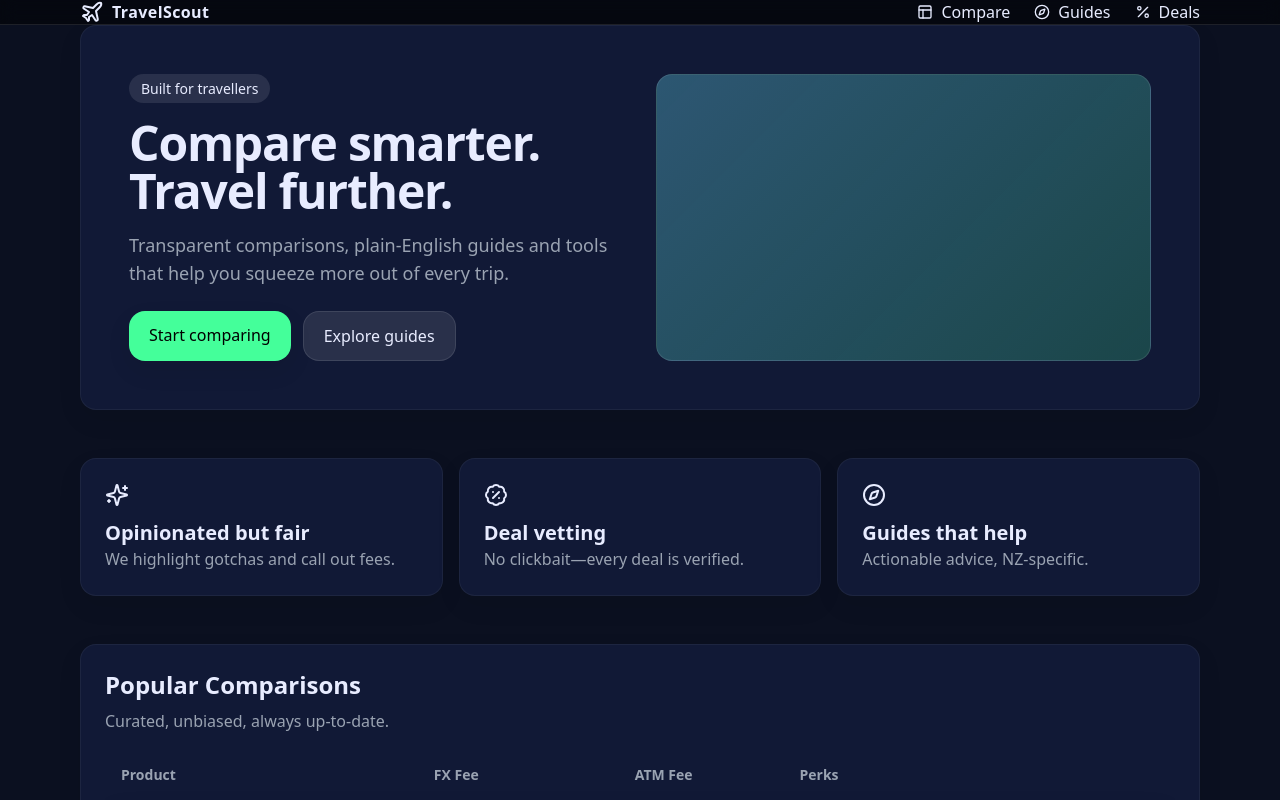
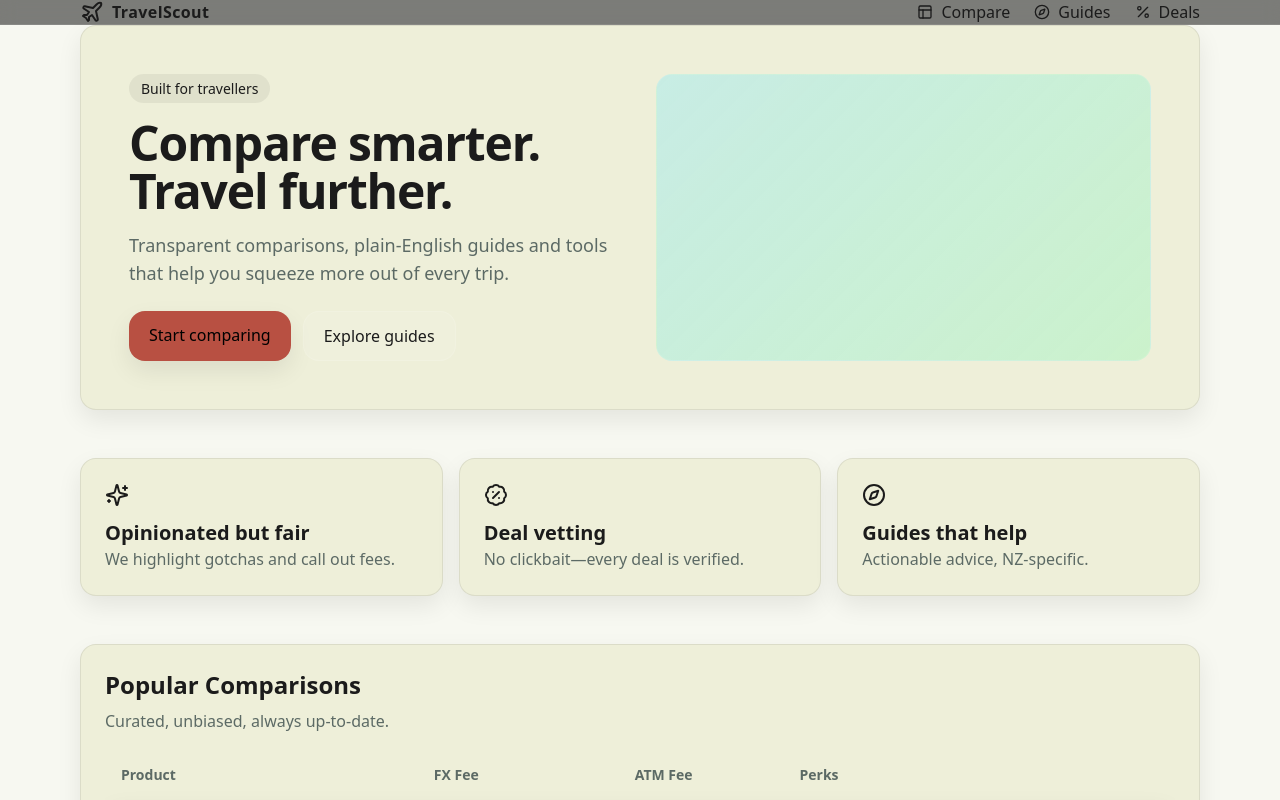
Before and after one commit to BrettWS2025/travelscout, a Next.js app: page / in a window 1280 px wide. Shown: the top 800 px of the page. Built offline with nearby package versions, Linux system fonts and the light colour scheme.

Commit message:
Update globals.css

```diff
--- a/styles/globals.css
+++ b/styles/globals.css
@@ -3,12 +3,13 @@
 @tailwind utilities;
 
 :root {
-  --bg: #0b1020;
-  --card: #111936;
-  --text: #e8ecff;
-  --muted: #9aa3b2;
-  --accent: #6ee7ff;
-  --brand: #44ff9a;
+  /* Light theme from #E7E8D1 (neutral), #A7BEAE (accent), #B85042 (brand) */
+  --bg: #F7F8F1;      /* soft pebble */
+  --card: #EEEFD9;    /* slightly deeper surface */
+  --text: #1B1B1B;
+  --muted: #5C6A65;   /* sage-muted */
+  --accent: #A7BEAE;  /* sage */
+  --brand: #B85042;   /* brick red */
 }
 
 html, body, #__next { height: 100%; }
@@ -24,7 +25,7 @@ body {
 
 .card {
   background: var(--card);
-  border: 1px solid rgba(255,255,255,0.05);
+  border: 1px solid rgba(0,0,0,0.08);
   border-radius: 1rem;
   box-shadow: 0 10px 25px rgba(0,0,0,0.08);
 }
@@ -36,7 +37,7 @@ body {
   padding: 0.25rem 0.75rem;
   border-radius: 9999px;
   font-size: 0.875rem;
-  background: rgba(255,255,255,0.10);
+  background: rgba(0,0,0,0.06);
 }
 
 .link {
```
